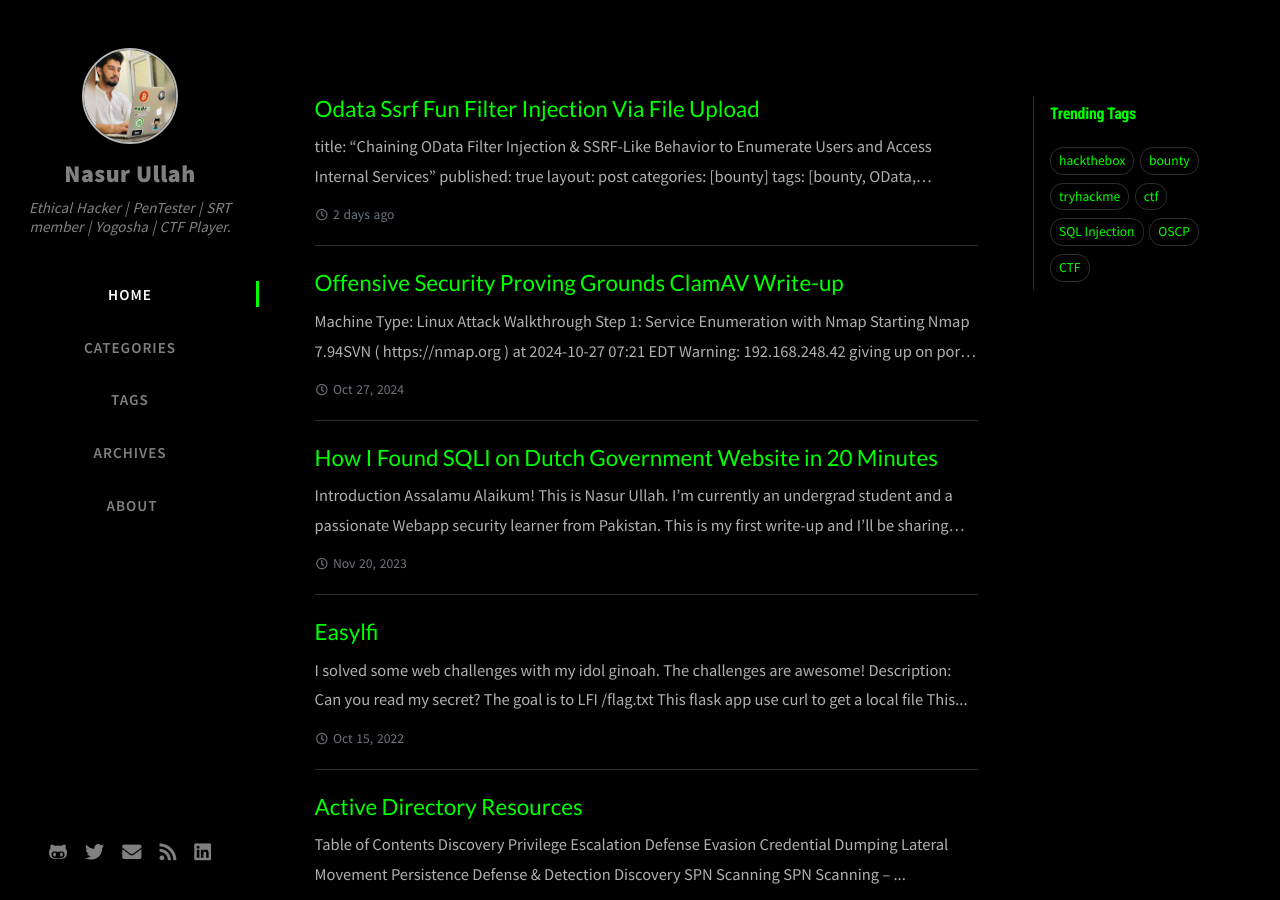
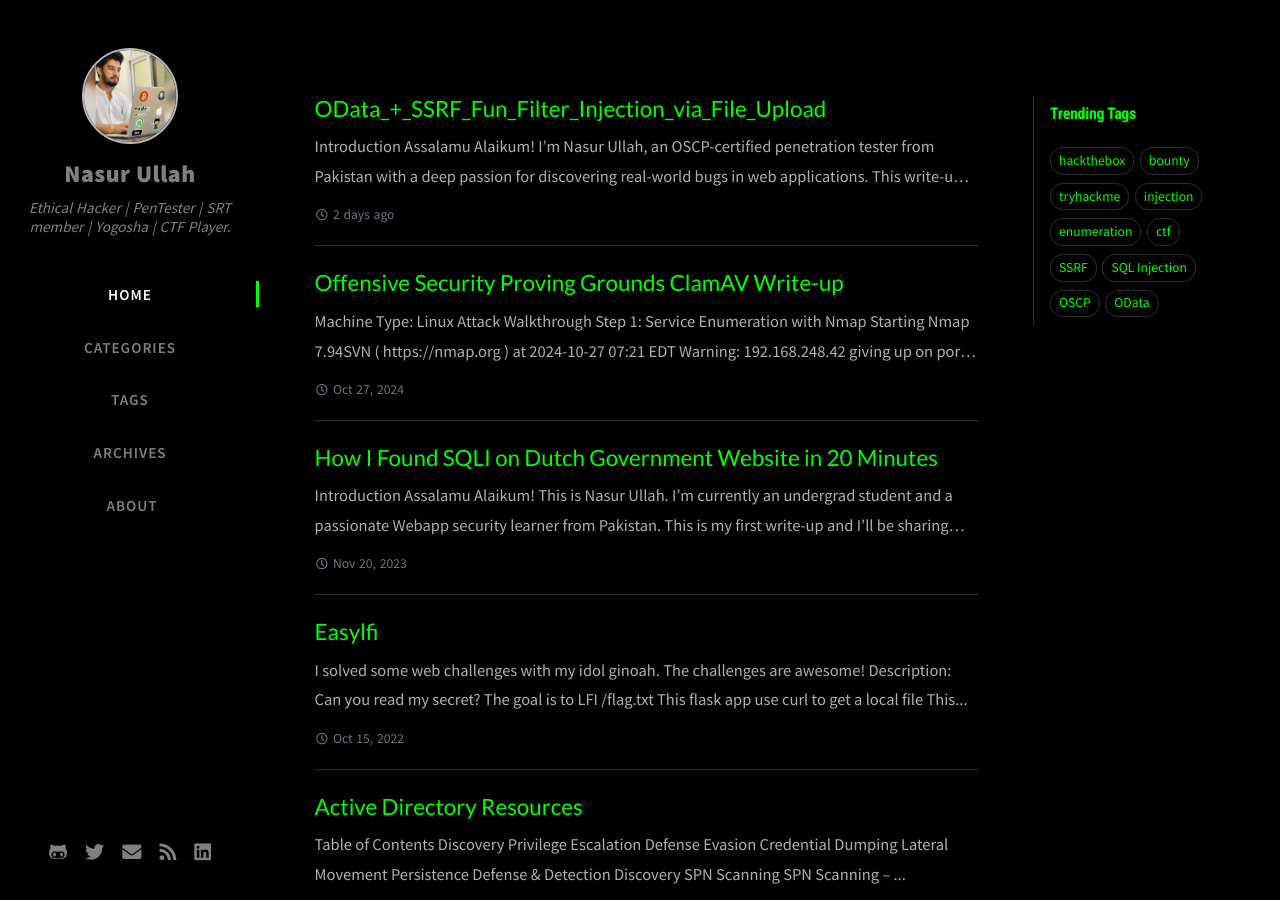
Before and after one commit to Spy0x7/Spy0x7.github.io, a Jekyll site: the page built from index.html, in a window 1280 px wide and 900 px high. Built offline with Jekyll 4.4.1, drawn with Linux system fonts in a browser that asks for light colours; nearby versions of some CDN libraries; the list of posts is cut into pages by our own code; comment, search, counter and statistics services are not loaded.

Commit message:
Update 2025-5-5-OData-SSRF-Fun-Filter-Injection-via-File-Upload.md

```diff
--- a/_posts/2025-5-5-OData-SSRF-Fun-Filter-Injection-via-File-Upload.md
+++ b/_posts/2025-5-5-OData-SSRF-Fun-Filter-Injection-via-File-Upload.md
@@ -1,10 +1,9 @@
-
 ---
-title: "Chaining OData Filter Injection & SSRF-Like Behavior to Enumerate Users and Access Internal Services"
+title: "OData_+_SSRF_Fun_Filter_Injection_via_File_Upload"
 published: true
 layout: post
 categories: [bounty]
-tags: [bounty, OData, injection, SSRF, enumeration, security]
+tags: [bounty, OData, injection, SSRF, IDOR, enumeration]
 ---
 
 ## Introduction
```
